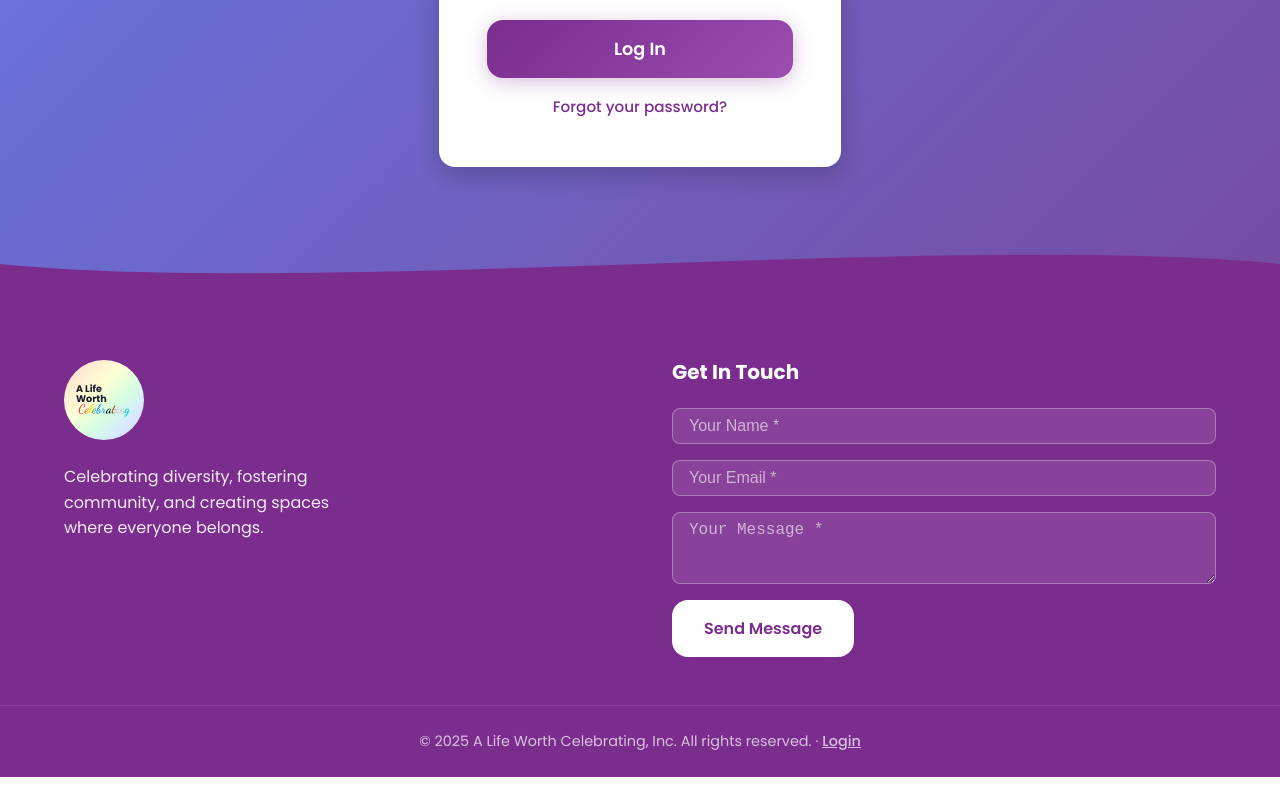
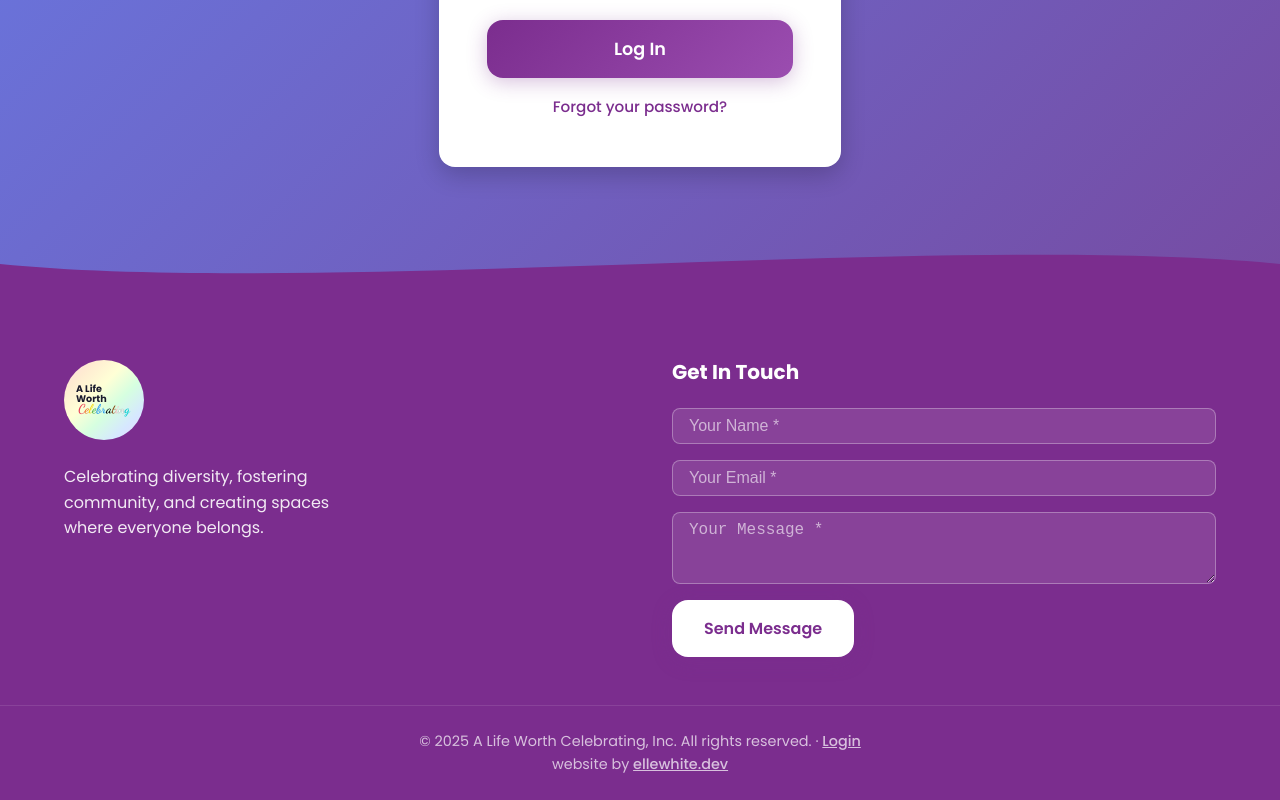
Before and after one commit to ElleWhiteDev/lwc, a React (Vite) app: page /login in a window 1280 px wide. Shown: the part 584-1384 px from the top of the page. Before the commit the page ends 1361 px from the top, so only its background shows below. Built offline with nearby package versions, Linux system fonts and the light colour scheme; no server answers.

Commit message:
Branding

```diff
--- a/src/components/Footer.jsx
+++ b/src/components/Footer.jsx
@@ -203,6 +203,9 @@ const Footer = () => {
               <> · <Link to="/login">Login</Link></>
             )}
           </p>
+          <p className="footer-credit">
+            website by <a href="https://ellewhite.dev" target="_blank" rel="noopener noreferrer">ellewhite.dev</a>
+          </p>
         </div>
       </div>
     </footer>
--- a/src/pages/Admin.jsx
+++ b/src/pages/Admin.jsx
@@ -601,10 +601,14 @@ function SiteConfigEditor() {
 	const [logoUrl, setLogoUrl] = useState("");
 
 	// Social & Links
-	const [facebookUrl, setFacebookUrl] = useState("");
+	const [facebookUrl, setFacebookUrl] = useState(
+		"https://www.facebook.com/profile.php?id=61576987598719",
+	);
 	const [instagramUrl, setInstagramUrl] = useState("");
 	const [twitterUrl, setTwitterUrl] = useState("");
-	const [donateUrl, setDonateUrl] = useState("");
+	const [donateUrl, setDonateUrl] = useState(
+		"https://www.zeffy.com/en-US/ticketing/a-life-worth-celebrating-incs-shop",
+	);
 
 	useEffect(() => {
 		let isMounted = true;
```
